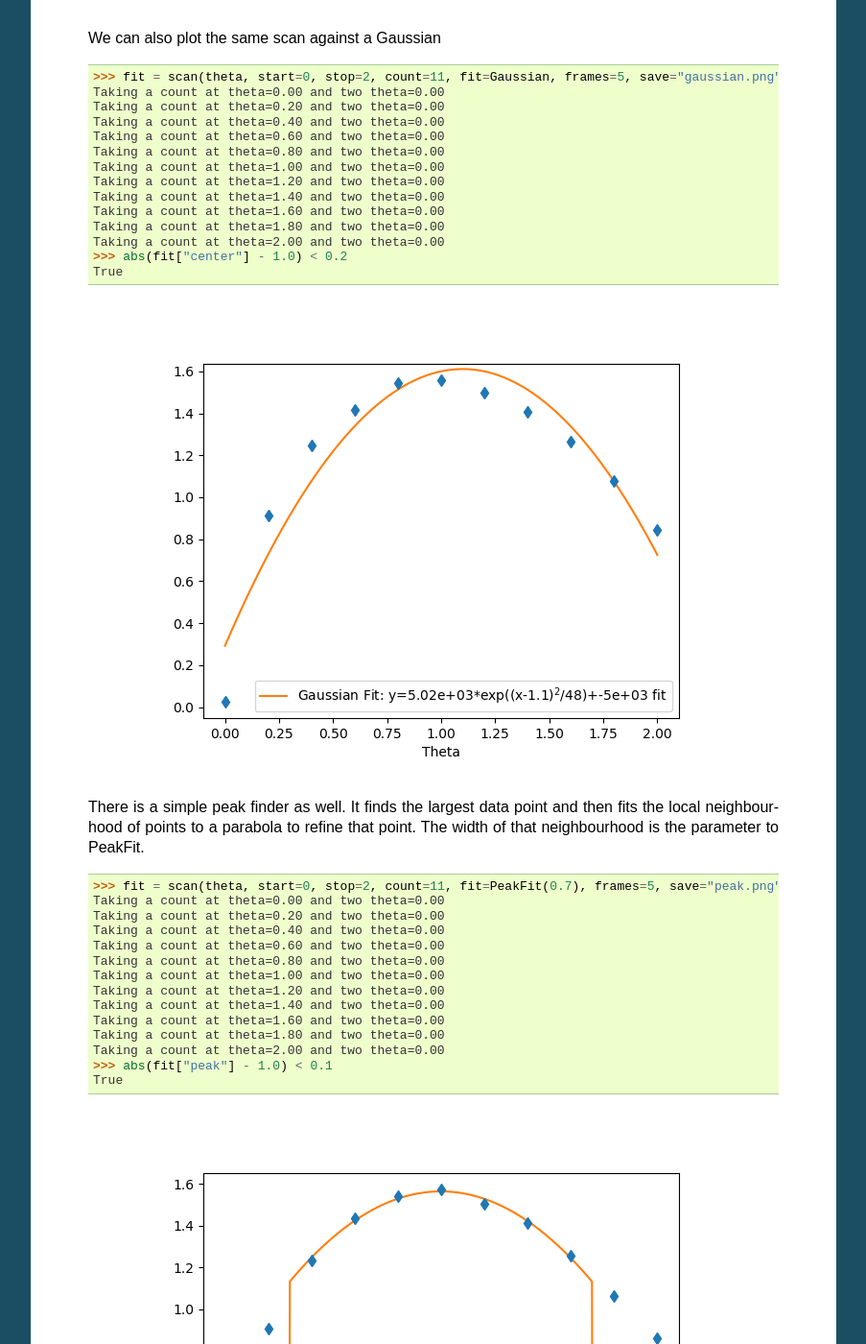
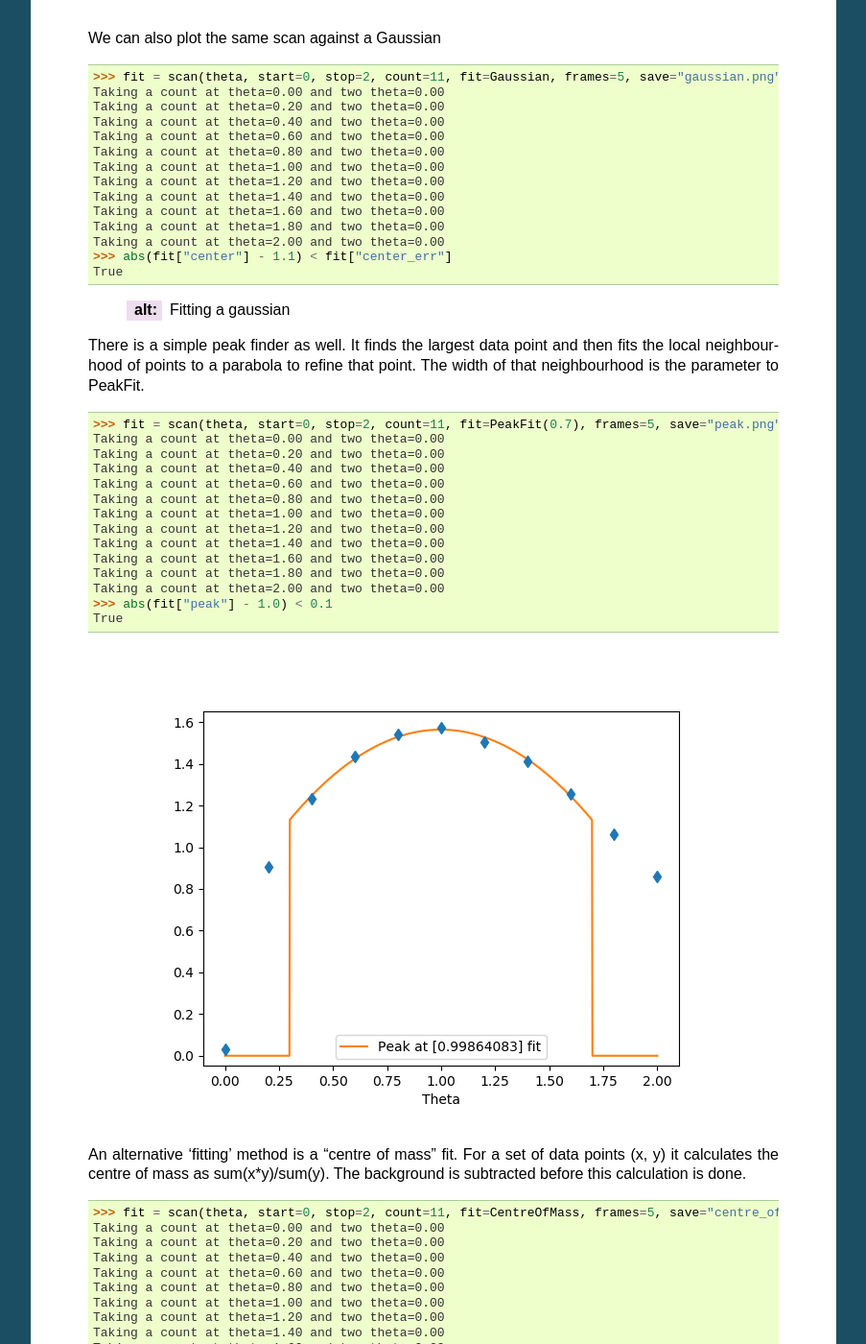
Before and after one commit to ISISNeutronMuon/InstrumentScripts, a Sphinx documentation site: the page built from doc/source/scans/tutorial.rst, in a window 1280 px wide and 1400 px high, scrolled down 5995 px. Shown: the whole window at 96% size, without its empty margins (198-1101 px from the left). Built offline with Sphinx 7.4.7, drawn with Linux system fonts in a browser that asks for light colours; some of the changed text lies outside the part shown.

Commit message:
Add uncertainty to all of the non-linear fitting methods

```diff
--- a/doc/source/scans/tutorial.rst
+++ b/doc/source/scans/tutorial.rst
@@ -305,10 +305,9 @@
   Taking a count at theta=1.60 and two theta=0.00
   Taking a count at theta=1.80 and two theta=0.00
   Taking a count at theta=2.00 and two theta=0.00
-  >>> abs(fit["center"] - 1.0) < 0.2
+  >>> abs(fit["center"] - 1.1) < fit["center_err"]
   True
 
-  .. figure:: gaussian.png
      :alt: Fitting a gaussian
 
   There is a simple peak finder as well.  It finds the largest data
@@ -364,7 +363,7 @@
 
 >>> from general.scans.scans import last_scan
 >>> fit = last_scan().fit(Gaussian, save="replay.png")
->>> abs(fit["center"] - 1.0) < 0.2
+>>> abs(fit["center"] - 1.1) < fit["center_err"]
 True
 
   .. image:: replay.png
@@ -374,7 +373,7 @@
 saved results of a scan file and load it instead.
 
 >>> fit = last_scan("mock_scan_02.dat").fit(Gaussian, save="replay2.png")
->>> abs(fit["center"] - 1.0) < 0.2
+>>> abs(fit["center"] - 1.1) < fit["center_err"]
 True
 
 
```
Also changed, not shown: 1 other file.
